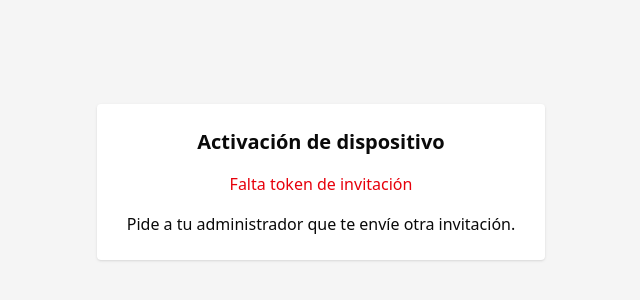
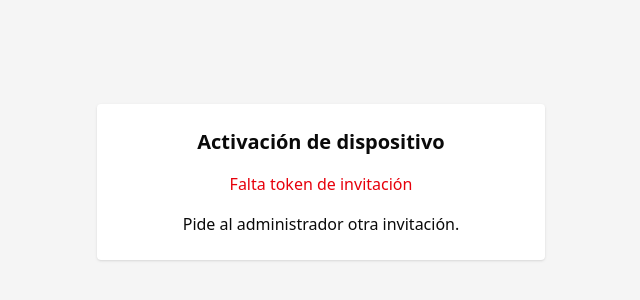
Before and after one commit to benjaminreciolopez/app180-frontend, a Next.js app: page /empleado/instalar in a window 1280 px wide. Shown: the part 218-518 px from the top of the page, without its empty margins (319-959 px from the left). Built offline with nearby package versions, Linux system fonts and the light colour scheme; no server answers.

Commit message:
Initial frontend commit for app180

```diff
--- a/app/empleado/instalar/page.tsx
+++ b/app/empleado/instalar/page.tsx
@@ -1,4 +1,5 @@
 "use client";
+
 export const dynamic = "force-dynamic";
 
 import { useEffect, useState } from "react";
@@ -21,14 +22,11 @@ export default function InstalarEmpleadoPage() {
       }
 
       try {
-        // Generar device_hash único permanente en este navegador
         let device_hash = localStorage.getItem("device_hash");
         if (!device_hash) {
           device_hash = crypto.randomUUID();
           localStorage.setItem("device_hash", device_hash);
         }
-
-        console.log("[install] usando device_hash:", device_hash);
 
         const res = await api.post("/empleado/activate-install", {
           token,
@@ -36,12 +34,8 @@ export default function InstalarEmpleadoPage() {
           user_agent: navigator.userAgent,
         });
 
-        console.log("[install] OK", res.data);
-
         setEstado("ok");
-        setMensaje(
-          "Dispositivo activado correctamente. Ya puedes usar la app."
-        );
+        setMensaje(res.data?.message || "Dispositivo activado correctamente");
       } catch (err: any) {
         console.error(err);
         setEstado("error");
@@ -67,7 +61,7 @@ export default function InstalarEmpleadoPage() {
           <>
             <p className="text-green-600">{mensaje}</p>
 
-            <p>Puedes instalar la app ahora en tu dispositivo.</p>
+            <p>Puedes instalar la app ahora.</p>
 
             <a
               href="/empleado/dashboard"
@@ -81,7 +75,7 @@ export default function InstalarEmpleadoPage() {
         {estado === "error" && (
           <>
             <p className="text-red-600">{mensaje}</p>
-            <p>Pide a tu administrador que te envíe otra invitación.</p>
+            <p>Pide al administrador otra invitación.</p>
           </>
         )}
       </div>
```
